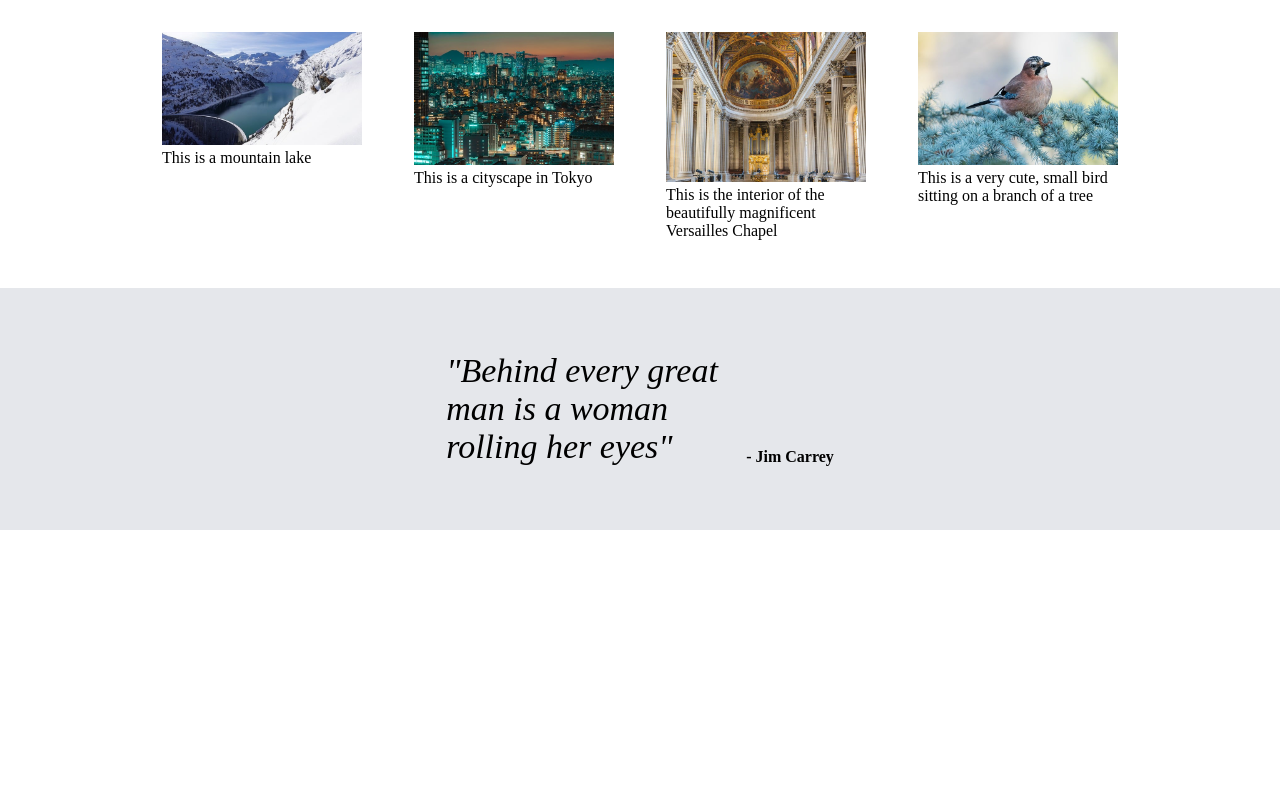
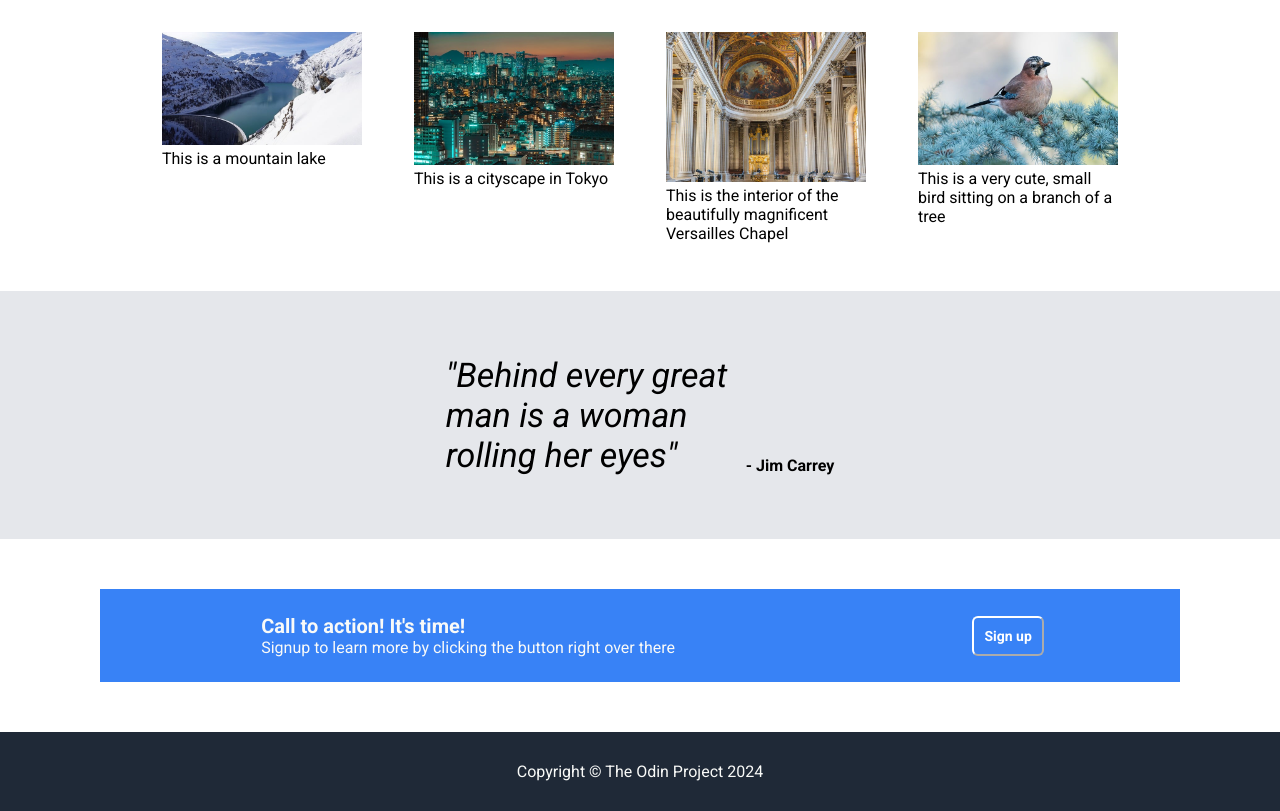
Before and after one commit to sarkar-abhranshu/landing-page, a plain HTML site: page index.html in a window 1280 px wide. Shown: the part 446-1257 px from the top of the page. Before the commit the page ends 976 px from the top, so only its background shows below. Drawn offline with Linux system fonts and the light colour scheme.

Commit message:
Add footer section with complete styling

```diff
--- a/index.html
+++ b/index.html
@@ -60,5 +60,13 @@
         </p>
         <p class="author">- Jim Carrey</p>
     </div>
+    <div class="action">
+        <div class="action-text">
+            <p class="text3">Call to action! It's time!</p>
+            <p class="text4">Signup to learn more by clicking the button right over there</p>
+        </div>
+        <button class="signup1">Sign up</button>
+    </div>
+    <div class="footer">Copyright &copy; The Odin Project 2024</div>
 </body>
 </html>
--- a/style.css
+++ b/style.css
@@ -3,13 +3,13 @@
 * {
     margin: 0;
     padding: 0;
+    font-family: 'Roboto';
 }
 
 .top {
     flex-flow: column wrap;
     background-color: #1f2937;
     color: #fff;
-    font-family: 'Roboto';
 }
 
 .header {
@@ -53,12 +53,17 @@ p.text1 {
     font-weight: 900;
 }
 
-.signup {
+button {
     background-color: #3882f6;
     color: #fff;
     padding: 10px;
     font-size: 14px;
     font-weight: 600;
+    border-radius: 6px;
+}
+
+.signup {
+    border-color: #1f2937;
 }
 
 .title {
@@ -106,3 +111,33 @@ img {
     font-weight: bold;
     align-items: end;
 }
+
+.action {
+    background-color: #3882f6;
+    margin: 50px 100px;
+    display: flex;
+    justify-content: space-around;
+    align-items: center;
+}
+
+.action-text {
+    color: #f9faf8;
+    padding: 25px;
+}
+
+.text3 {
+    font-size: 20px;
+    font-weight: bold;
+}
+
+.signup1 {
+    border-color: #fff;
+}
+
+.footer {
+    background-color: #1f2937;
+    display: flex;
+    justify-content: center;
+    padding: 30px;
+    color: #f9faf8;
+}
```
